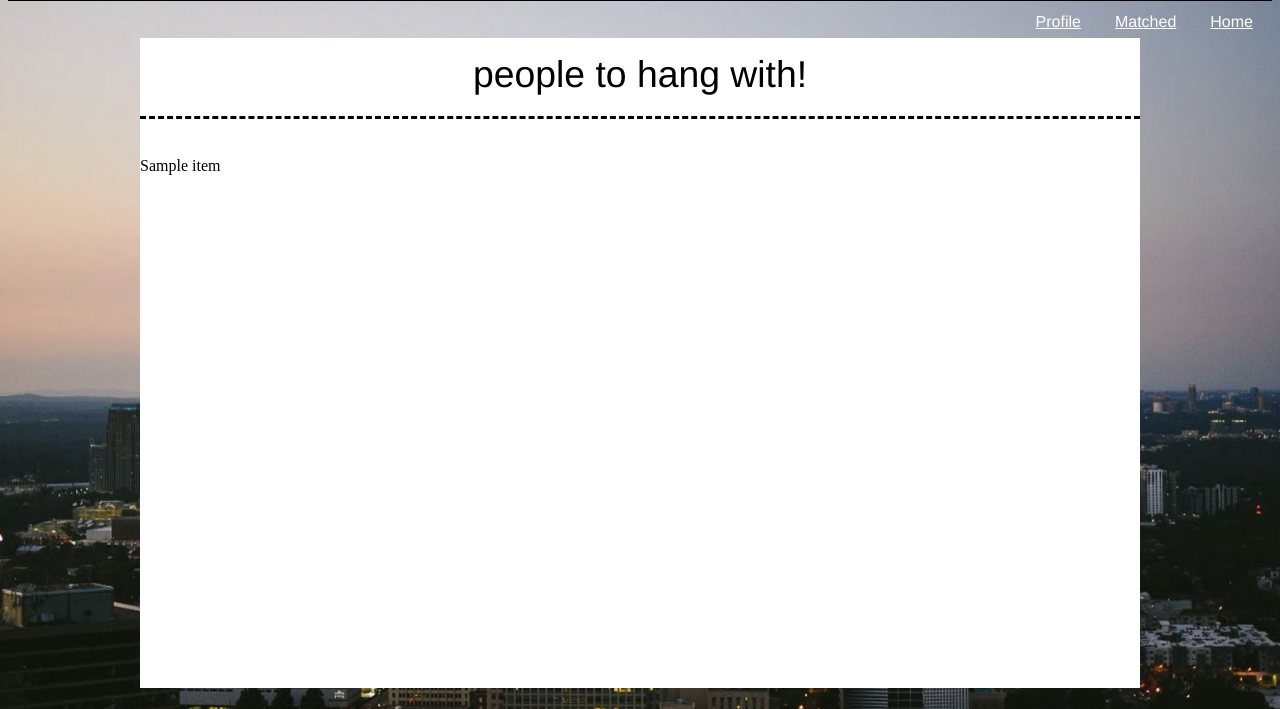
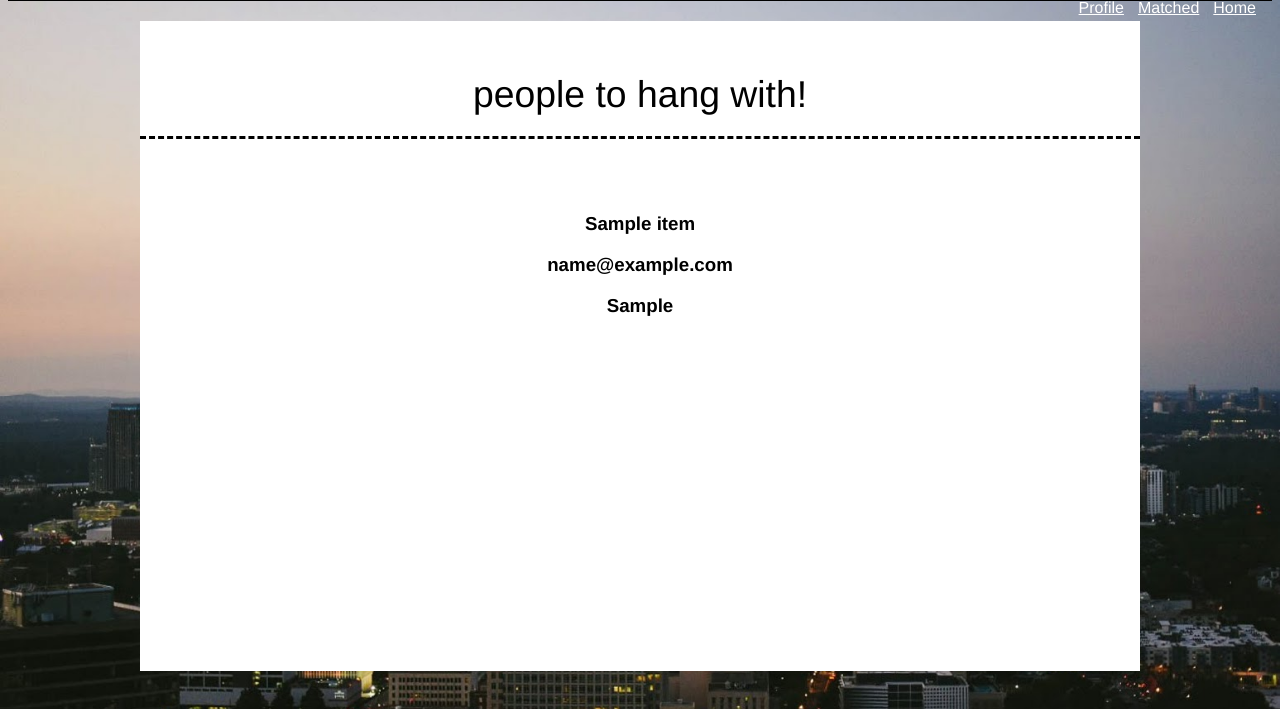
Before and after one commit to vlop11/Connecting-People, a Python web app: template templates/people-page.html in a window 1280 px wide. Shown: the part 91-800 px from the top of the page. Run offline with Jinja, Linux system fonts and the light colour scheme; the template is opened without the code that fills it: most values are stand-ins (such as "Sample title", 1, 10 or a date in 2020).

Commit message:
people changes
people are actually showing up now in a pretty list. also SCROLL

```diff
--- a/main.py
+++ b/main.py
@@ -175,7 +175,8 @@
             return None
 
         # get list of all university matches
-        uni_matches = User.query(User.university == current_user.university, User.name != current_user.name).fetch()
+        uni_matches = User.query(User.university == current_user.university, User.email != current_user.email).fetch()
+        test_dict = {'matches': uni_matches}
         # render matches into the html (or it should anyway)
         self.response.write(people_template.render(test_dict))
 
--- a/models.py
+++ b/models.py
@@ -13,7 +13,6 @@
 
     # user's email MUST be entered when it is created, and it goes here
     email = ndb.StringProperty(required=True)
-
 
     #the image location will be entered here
     image = ndb.StringProperty()
--- a/styles/people.css
+++ b/styles/people.css
@@ -10,7 +10,8 @@
 
 .buttons a {
 float: right;
-padding: 14px 17px;
+padding-right: 14px;
+/* padding-top: 10px; */
 color: white;
 font-family: helvetica;
 font-weight: lighter;
@@ -44,4 +45,11 @@
   width: 1000px;
   background-color: white;
   margin: auto;
+  overflow: auto;
+  }
+
+#person {
+  font-family: helvetica;
+  font-weight: lighter;
+  text-align: center;
 }
--- a/templates/form-and-profile-page.html
+++ b/templates/form-and-profile-page.html
@@ -57,7 +57,7 @@
         <h3 id="social_media_title">Social Media URL</h3>
           <input type="text" placeholder="url"><br>
         <h3 id="interest_title">Interests</h3>
-          <input type="text" placeholder="what do u love?"><br><br>
+          <input type="text" placeholder="what do you love?"><br><br>
         <input type="submit" value="submit">
       </form>
     </div>
--- a/templates/people-page.html
+++ b/templates/people-page.html
@@ -17,11 +17,15 @@
     <h2>{{Error}}</h2>
     <div id="people">
       <h3 id="people-text">people to hang with!</h3>
-      <div>{% for item in matches %}
-          {{ item }}<br>
+      <div>
+        {% for item in matches %}<br>
+        <div id="person">
+          <h3 id='name'>{{item.name}}</h3>
+          <h3 id="email">{{item.email}}</h3>
+          <h3 id="social_media">{{item.social_media}}</h3>
+        </div>
         {% endfor %}
       </div>
-    </div>
   </body>
 
 </html>
```
